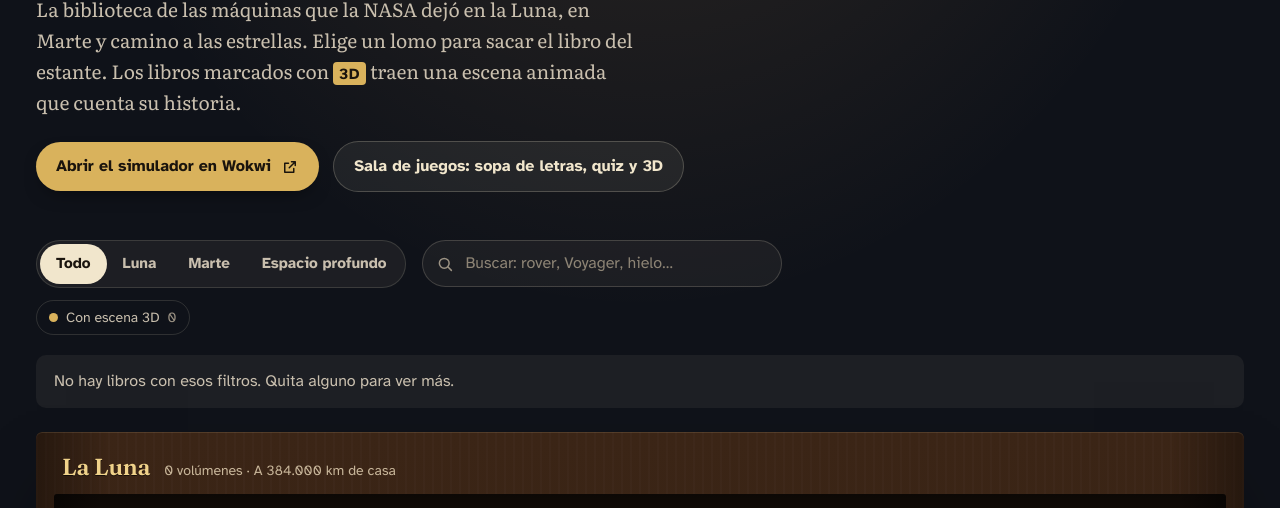
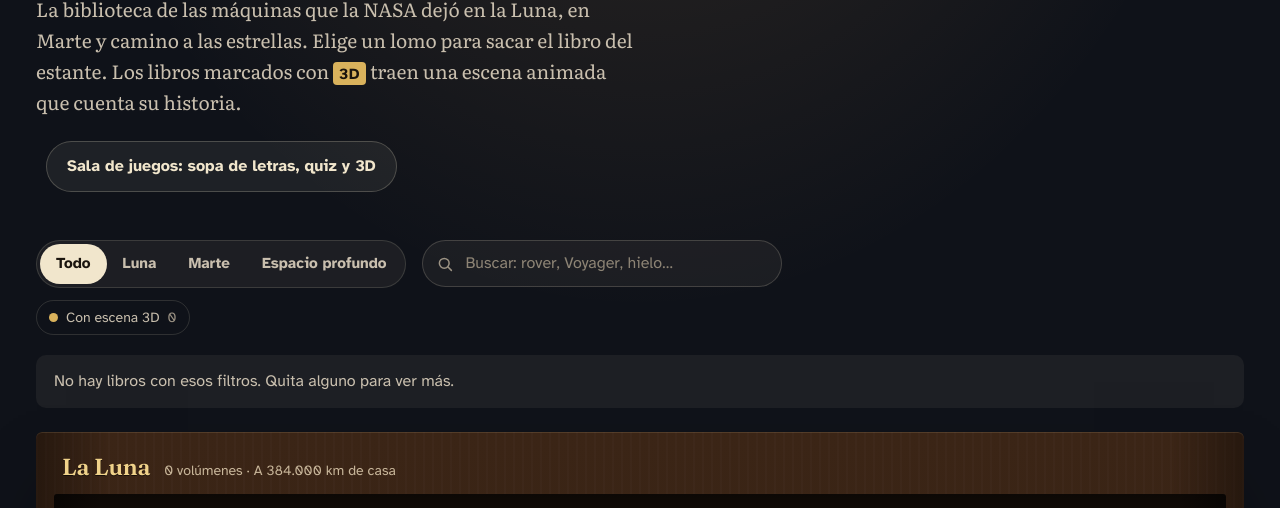
Before and after one commit to Juan-D-2006/abandonado-pero-no-olvidado, a website: page public/index.html in a window 1280 px wide. Shown: the part 292-800 px from the top of the page. Drawn offline with Linux system fonts and the light colour scheme.

Commit message:
Quitar el botón del simulador Wokwi

```diff
--- a/public/index.html
+++ b/public/index.html
@@ -16,9 +16,6 @@
     <header class="masthead">
       <h1>Abandonado<br><em>pero no olvidado</em></h1>
       <p class="lede">La biblioteca de las máquinas que la NASA dejó en la Luna, en Marte y camino a las estrellas. Elige un lomo para sacar el libro del estante. Los libros marcados con <strong class="mark-3d">3D</strong> traen una escena animada que cuenta su historia.</p>
-      <a class="btn-sim" href="https://wokwi.com/projects/478624277057314817" target="_blank" rel="noopener">
-        <span>Abrir el simulador en Wokwi</span><span class="btn-sim-icon" data-icon="link"></span>
-      </a>
       <a class="btn-sim btn-games" href="juegos/">
         <span>Sala de juegos: sopa de letras, quiz y 3D</span>
       </a>
```
